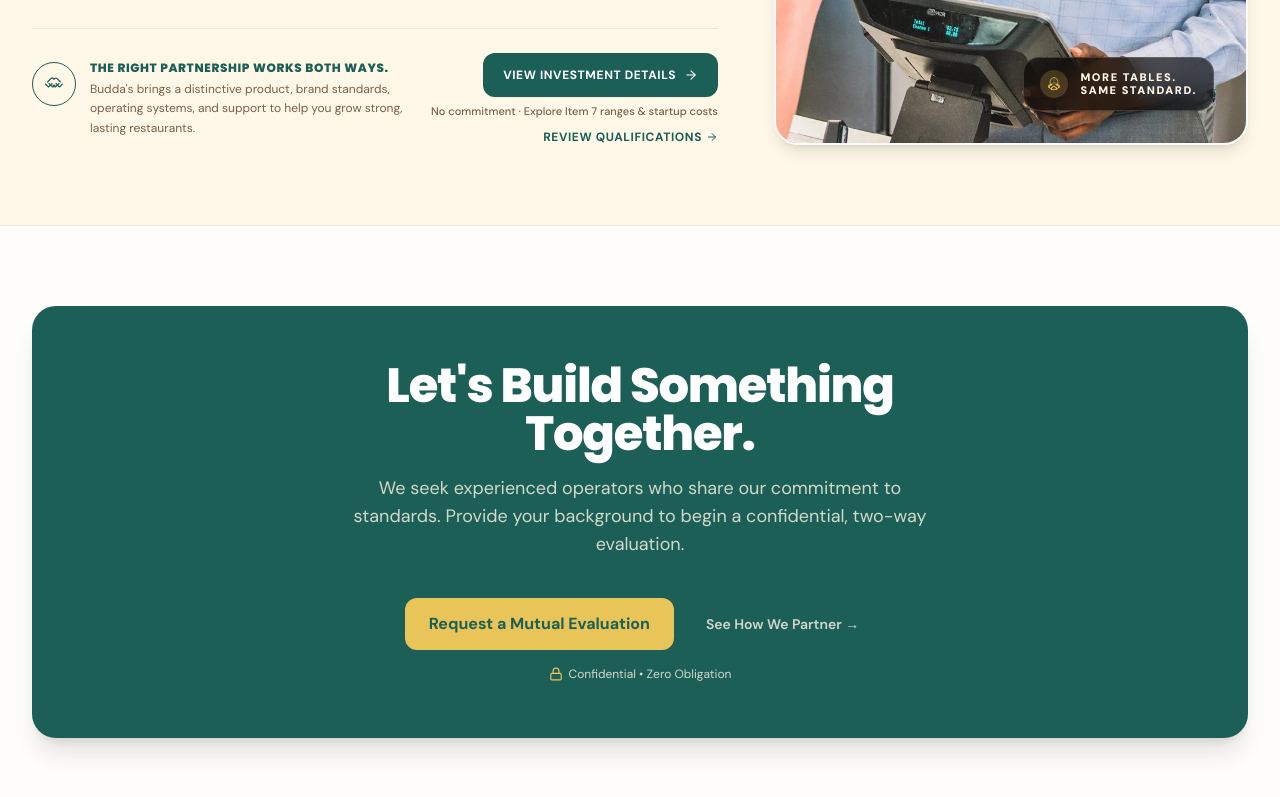
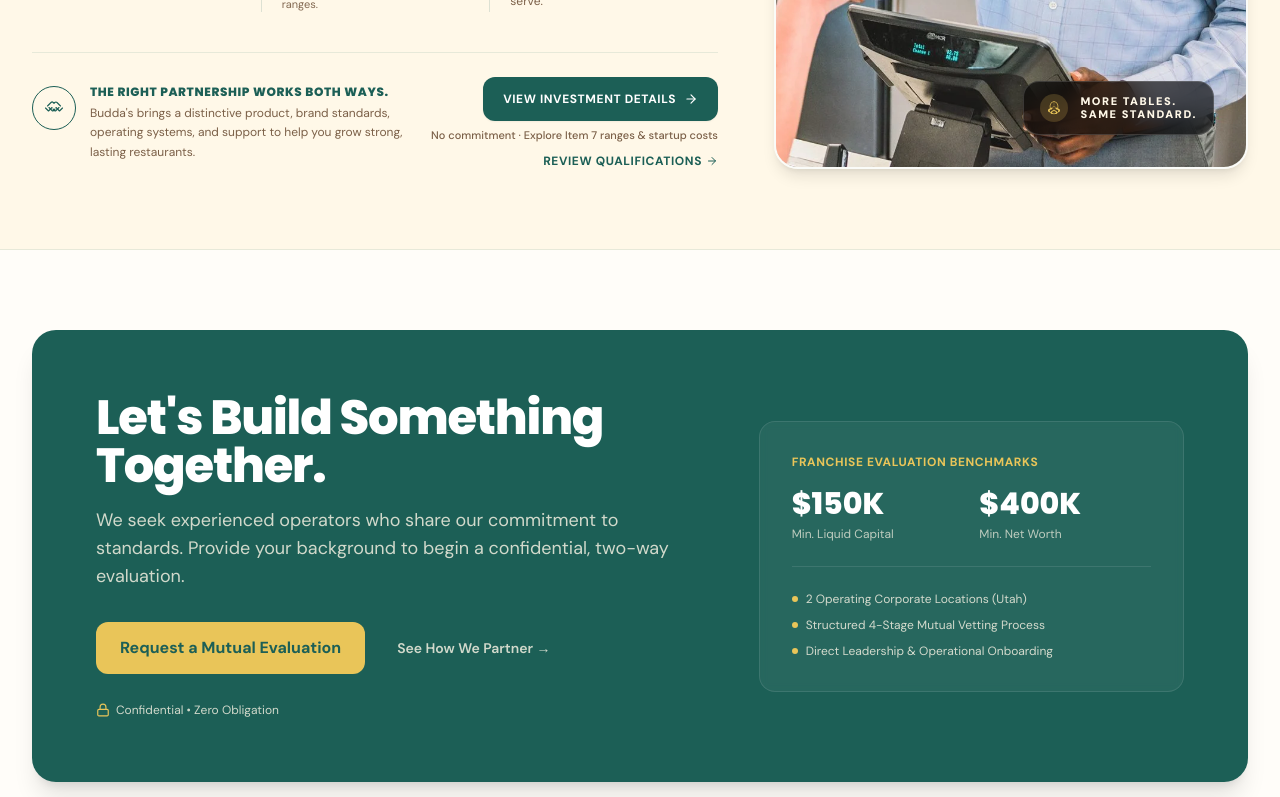
Before and after one commit to Chromapages/buddas-franchisee, a Next.js app: page / in a window 1280 px wide. Shown: the part 2000-2797 px from the top of the page. Built offline with nearby package versions, Linux system fonts and the light colour scheme.

Commit message:
feat(layout): implement Direction C (2-column desktop split with brand trust anchor)

```diff
--- a/src/app/franchise/page.tsx
+++ b/src/app/franchise/page.tsx
@@ -83,14 +83,14 @@ export const FranchiseHomePage = () => {
                   href="/franchise/the-opportunity"
                   className="btn-primary !px-6 !py-3.5 text-sm sm:text-base font-bold flex items-center justify-center gap-2 rounded-xl shadow-sm hover:!bg-bds-teal hover:text-white transition-all duration-200 focus-visible:ring-2 focus-visible:ring-bds-action-primary focus-visible:ring-offset-2"
                 >
-                  <span>Explore the Opportunity</span>
+                  <span>Review the Franchise Opportunity</span>
                   <ArrowRight className="w-4 h-4 shrink-0" aria-hidden="true" />
                 </Link>
                 <Link
                   href="/franchise/contact"
                   className="self-center inline-flex items-center justify-center gap-2 px-4 py-3.5 text-sm sm:text-base font-semibold text-bds-teal-dark underline underline-offset-4 hover:text-bds-teal focus-visible:ring-2 focus-visible:ring-bds-action-primary focus-visible:ring-offset-2 sm:self-auto sm:rounded-xl sm:border-2 sm:border-bds-teal-dark/30 sm:bg-white/40 sm:px-6 sm:no-underline sm:hover:border-bds-teal-dark sm:hover:bg-white"
                 >
-                  <span>Start an Inquiry</span>
+                  <span>Start a Franchise Inquiry</span>
                   <ArrowUpRight className="w-4 h-4 shrink-0" aria-hidden="true" />
                 </Link>
               </div>
@@ -127,19 +127,22 @@ export const FranchiseHomePage = () => {
 
       {/* Final Call to Action */}
       <section className="w-full max-w-7xl mx-auto px-4 sm:px-6 lg:px-8 py-12 sm:py-16 lg:py-20">
-        <div className="bg-bds-teal-dark rounded-3xl p-8 sm:p-14 text-white text-center shadow-xl relative overflow-hidden">
+        <div className="bg-bds-teal-dark rounded-3xl p-8 sm:p-12 lg:p-16 text-white shadow-xl relative overflow-hidden">
+          <div className="grid grid-cols-1 lg:grid-cols-12 gap-8 lg:gap-12 items-center">
+            {/* Left Column: Message & Action Cluster (cols 1-7) */}
+            <div className="lg:col-span-7 text-center lg:text-left space-y-6">
               {/* Message Cluster (Tight Proximity) */}
-          <div className="space-y-3 sm:space-y-4 max-w-2xl mx-auto">
-            <h2 className="text-3xl sm:text-5xl font-black font-heading text-white tracking-tight">
+              <div className="space-y-3 sm:space-y-4">
+                <h2 className="text-3xl sm:text-4xl lg:text-5xl font-black font-heading text-white tracking-tight">
                   Let&apos;s Build Something Together.
                 </h2>
-            <p className="text-base sm:text-lg text-bds-cream/80 max-w-xl mx-auto leading-relaxed">
+                <p className="text-base sm:text-lg text-bds-cream/80 leading-relaxed max-w-xl mx-auto lg:mx-0">
                   We seek experienced operators who share our commitment to standards. Provide your background to begin a confidential, two-way evaluation.
                 </p>
               </div>
 
-          {/* Action Cluster (Distinct Separation) */}
-          <div className="mt-8 sm:mt-10 flex flex-col sm:flex-row items-center justify-center gap-4">
+              {/* Action Cluster */}
+              <div className="pt-2 flex flex-col sm:flex-row items-center justify-center lg:justify-start gap-4">
                 <Link
                   href="/franchise/contact"
                   className="btn-secondary text-base font-bold w-full sm:w-auto hover:!bg-bds-teal hover:!text-white transition-all duration-200 focus-visible:outline-none focus-visible:ring-2 focus-visible:ring-bds-gold focus-visible:ring-offset-2 focus-visible:ring-offset-bds-teal-dark"
@@ -155,10 +158,43 @@ export const FranchiseHomePage = () => {
               </div>
 
               {/* Reassurance Microcopy */}
-          <p className="mt-4 text-xs text-bds-cream/80 flex items-center justify-center gap-1.5">
+              <p className="text-xs text-bds-cream/80 flex items-center justify-center lg:justify-start gap-1.5 pt-1">
                 <Lock className="w-3.5 h-3.5 text-bds-gold shrink-0" aria-hidden="true" />
                 <span>Confidential &bull; Zero Obligation</span>
               </p>
+            </div>
+
+            {/* Right Column: Existing Brand Trust Anchor (cols 8-12) */}
+            <div className="lg:col-span-5 bg-white/5 border border-white/10 rounded-2xl p-6 sm:p-8 backdrop-blur-sm">
+              <div className="text-xs font-bold uppercase tracking-wider text-bds-gold mb-4 text-center lg:text-left">
+                Franchise Evaluation Benchmarks
+              </div>
+              <div className="grid grid-cols-2 gap-4 border-b border-white/10 pb-6 mb-6">
+                <div>
+                  <div className="text-2xl sm:text-3xl font-black font-heading text-white">$150K</div>
+                  <div className="text-xs text-bds-cream/70 mt-1">Min. Liquid Capital</div>
+                </div>
+                <div>
+                  <div className="text-2xl sm:text-3xl font-black font-heading text-white">$400K</div>
+                  <div className="text-xs text-bds-cream/70 mt-1">Min. Net Worth</div>
+                </div>
+              </div>
+              <div className="space-y-2.5 text-xs text-bds-cream/80">
+                <div className="flex items-center gap-2">
+                  <span className="w-1.5 h-1.5 rounded-full bg-bds-gold shrink-0" aria-hidden="true" />
+                  <span>2 Operating Corporate Locations (Utah)</span>
+                </div>
+                <div className="flex items-center gap-2">
+                  <span className="w-1.5 h-1.5 rounded-full bg-bds-gold shrink-0" aria-hidden="true" />
+                  <span>Structured 4-Stage Mutual Vetting Process</span>
+                </div>
+                <div className="flex items-center gap-2">
+                  <span className="w-1.5 h-1.5 rounded-full bg-bds-gold shrink-0" aria-hidden="true" />
+                  <span>Direct Leadership &amp; Operational Onboarding</span>
+                </div>
+              </div>
+            </div>
+          </div>
         </div>
       </section>
     </div>
```
Also changed, not shown: 1 other file (tests, documents, lock files or other folders). Lines whose indentation alone changed are shown as unchanged.
